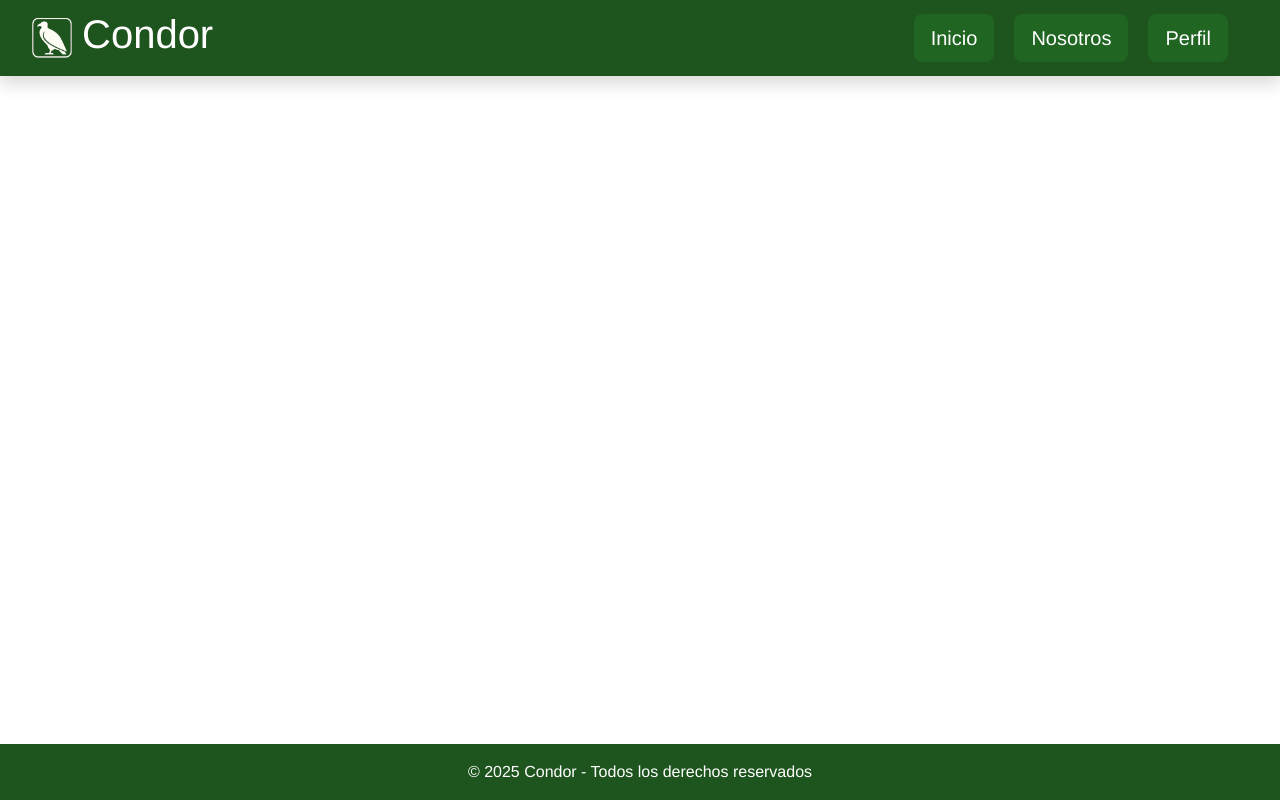
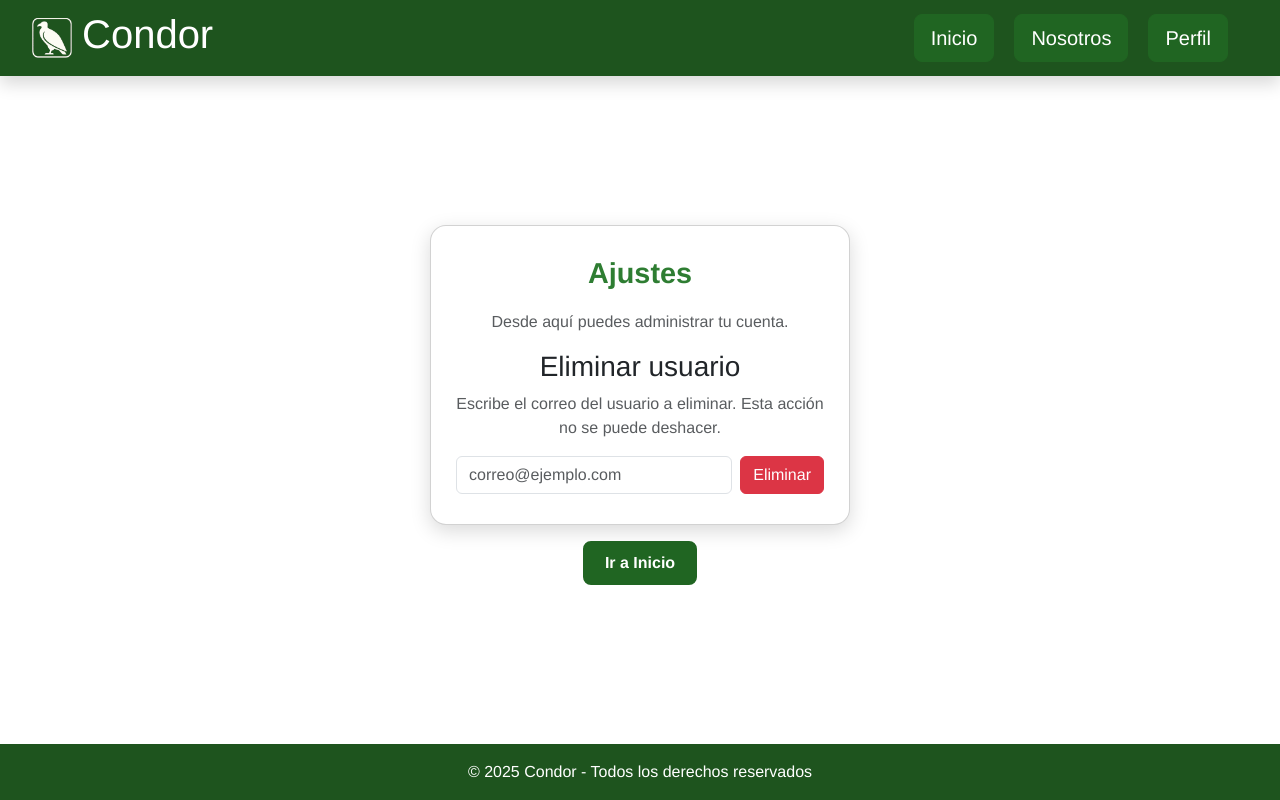
Before and after one commit to logicaltomy/Condor_React, a React (Vite) app: page /ajustes in a window 1280 px wide. Built offline with nearby package versions, Linux system fonts and the light colour scheme.

Commit message:
1.16.0 - Ajustes finales para que la web cumpla con lo minimo

```diff
--- a/src/App.css
+++ b/src/App.css
@@ -216,6 +216,20 @@ se usan en Inicio.tsx
   pointer-events: none;
   z-index: 100; /* encima del carousel pero debajo del navbar */
   opacity: 0.98;
+}
+
+/* ajustes finos en breakpoints */
+@media (max-width: 1200px) {
+  .mountain-overlay { bottom: -12vw; }
+}
+@media (max-width: 992px) {
+  .mountain-overlay { bottom: -10vw; width: 92%; }
+}
+@media (max-width: 768px) {
+  .mountain-overlay { bottom: -8vw; width: 100%; max-height: 32vh; }
+}
+@media (max-width: 480px) {
+  .mountain-overlay { bottom: -6vw; width: 110%; max-height: 28vh; }
 }
 
 .carousel{
--- a/src/App.tsx
+++ b/src/App.tsx
@@ -10,6 +10,7 @@ import Oficiales from "./pages/Oficiales";
 import Comunitarias from "./pages/Comunitarias";
 import RutaDetalle from "./pages/RutaDetalle";
 import Ayuda from "./pages/Ayuda";
+import Ajustes from "./pages/Ajustes";
 
 import ScrollToTop from "./pages/ScrollToTop";
 import { sesionActiva } from "./Sesion";
@@ -82,6 +83,7 @@ function App() {
           <Route path="/contacto" element={<Contacto />} />
           <Route path="/login" element={<Login setSesionIniciada={setSesionIniciada} />} />
           <Route path="/perfil" element={<Perfil setSesionIniciada={setSesionIniciada} />} /> {/* 👈 */}
+          <Route path="/ajustes" element={<Ajustes />} />
           <Route path="/register" element={<Register />} />
           <Route path="/ayuda" element={<Ayuda />} />
         </Routes>
--- a/src/User.ts
+++ b/src/User.ts
@@ -6,10 +6,7 @@ export interface User {
   foto?: string; // Propiedad opcional para la foto de perfil
 }
 
-const usuariosGuardados =
-  typeof window !== 'undefined' && window.localStorage
-    ? window.localStorage.getItem('usuarios')
-    : null
+const usuariosGuardados = localStorage.getItem("usuarios");
 
 export let usuarios: User[] = usuariosGuardados
   ? JSON.parse(usuariosGuardados)
@@ -41,14 +38,47 @@ export const actualizarUsuario = (email: string, cambios: Partial<User>) => {
   usuarios = JSON.parse(localStorage.getItem("usuarios") || "[]");
 };
 
+
+// 1.12.0 - Función para obtener usuarios con normalización de claves antiguas
+/*
+🔹 Define y exporta una función llamada obtenerUsuarios.
+🔹 Su tipo de retorno es un arreglo de User[], es decir, una lista de objetos con la estructura definida por tu interfaz User (por ejemplo: { username, email, password, foto }).
+🔹 El export permite que esta función sea importada desde otros módulos, como Login.tsx o Register.tsx.
+*/
 export const obtenerUsuarios = (): User[] => {
+  // Busca en el localStorage la clave "usuarios".
   const datos = localStorage.getItem("usuarios");
+  // Si encuentra datos, los parsea desde JSON; si no, usa el array usuarios por defecto.
   const raw = datos ? JSON.parse(datos) : usuarios;
   // Normalizar posibles claves antiguas (correo/nombre) a las actuales (email/username)
+  // y devolver el array de usuarios con la estructura correcta
   return (raw as any[]).map((u) => ({
+    // Mapea cada objeto u del array raw a un nuevo objeto con las claves normalizadas
     username: u.username ?? u.nombre ?? "",
+    // Usa la clave "username" si existe; si no, usa "nombre"; si ninguna existe, asigna cadena vacía
     email: u.email ?? u.correo ?? "",
+    // Similar para email: usa "email" o "correo"
     password: u.password ?? "",
+    // Incluye la propiedad opcional
     foto: u.foto
   })); // si no hay nada, devuelve los por defecto pero normalizados
 };
+
+// 1.13.0 - Eliminar usuario por email
+export const eliminarUsuario = (email: string): boolean => {
+  // normalizar email de entrada
+  const objetivo = email.trim().toLowerCase();
+  // obtener la lista normalizada de usuarios
+  const lista = obtenerUsuarios();
+  const existe = lista.some((u) => u.email.trim().toLowerCase() === objetivo);
+  if (!existe) return false;
+
+  // crear una nueva lista sin el usuario y persistir (comparando normalizado)
+  const nueva = lista.filter((u) => u.email.trim().toLowerCase() !== objetivo);
+  localStorage.setItem("usuarios", JSON.stringify(nueva));
+
+  // actualizar la variable exportada para reflejar el cambio en runtime
+  usuarios = nueva;
+
+  return true;
+};
--- /dev/null
+++ b/src/pages/Ajustes.tsx
@@ -0,0 +1,70 @@
+import React, { useState } from "react";
+import { Link, useNavigate } from "react-router-dom";
+import { eliminarUsuario } from "../User";
+import { cerrarSesion } from "../Sesion";
+
+const Ajustes: React.FC = () => {
+  const navigate = useNavigate();
+  const [emailAEliminar, setEmailAEliminar] = useState("");
+  const [mensaje, setMensaje] = useState<string | null>(null);
+
+  const handleEliminar = () => {
+    if (!emailAEliminar) {
+      setMensaje("Introduce un correo válido.");
+      return;
+    }
+    const ok = window.confirm(`¿Eliminar al usuario ${emailAEliminar}?`);
+    if (!ok) return;
+
+    const eliminado = eliminarUsuario(emailAEliminar);
+    if (eliminado) {
+      setMensaje(`Usuario ${emailAEliminar} eliminado.`);
+      const correoSesion = (localStorage.getItem("usuarioActual") || "").trim().toLowerCase();
+      if (correoSesion === emailAEliminar.trim().toLowerCase()) {
+        cerrarSesion();
+        navigate("/login", { replace: true });
+      }
+      setEmailAEliminar("");
+    } else {
+      setMensaje("No se encontró un usuario con ese correo.");
+    }
+  };
+
+  return (
+    <div className="main-content perfil-container">
+      <div className="card perfil-card">
+        <div className="perfil-body">
+          <h2 className="perfil-titulo">Ajustes</h2>
+          <p className="text-muted">Desde aquí puedes administrar tu cuenta.</p>
+
+          <div style={{ marginTop: 16 }}>
+            <h3>Eliminar usuario</h3>
+            <p className="text-muted">Escribe el correo del usuario a eliminar. Esta acción no se puede deshacer.</p>
+            {mensaje && <div className="alert alert-info">{mensaje}</div>}
+            <div style={{ display: "flex", gap: 8, alignItems: "center" }}>
+              <input
+                type="email"
+                placeholder="correo@ejemplo.com"
+                className="form-control"
+                value={emailAEliminar}
+                onChange={(e) => setEmailAEliminar(e.target.value)}
+                style={{ maxWidth: 320 }}
+              />
+              <button className="btn btn-danger" onClick={handleEliminar}>Eliminar</button>
+            </div>
+          </div>
+
+        </div>
+      </div>
+      <button
+        className="btn btn-condor"
+        style={{ marginTop: 16, padding: "8px 20px", borderRadius: 8, fontWeight: "bold" }}
+        onClick={() => navigate("/")}
+      >
+        Ir a Inicio
+      </button>
+    </div>
+  );
+};
+
+export default Ajustes;
--- a/src/pages/Perfil.tsx
+++ b/src/pages/Perfil.tsx
@@ -99,11 +99,21 @@ const [usuarioActual, setUsuarioActual] = useState<User | null>(null); // (null)
             Cerrar Sesión
           </button>
 
+          {/* La opción de eliminar usuario fue movida a la página /ajustes */}
+
           <Link to="/" className="btn btn-link perfil-volver">
             Volver al inicio
           </Link>
         </div>
       </div>
+      {/* boton para ir a ajustes */}
+      <button
+        className="btn btn-secondary perfil-ajustes"
+        style={{ marginTop: 16, padding: "8px 20px", borderRadius: 8, fontWeight: "bold" }}
+        onClick={() => navigate("/ajustes")}
+      >
+        Ir a Ajustes
+      </button>
     </div>
   );
 };
```
Also changed, not shown: 1 other file (tests, documents, lock files or other folders).
